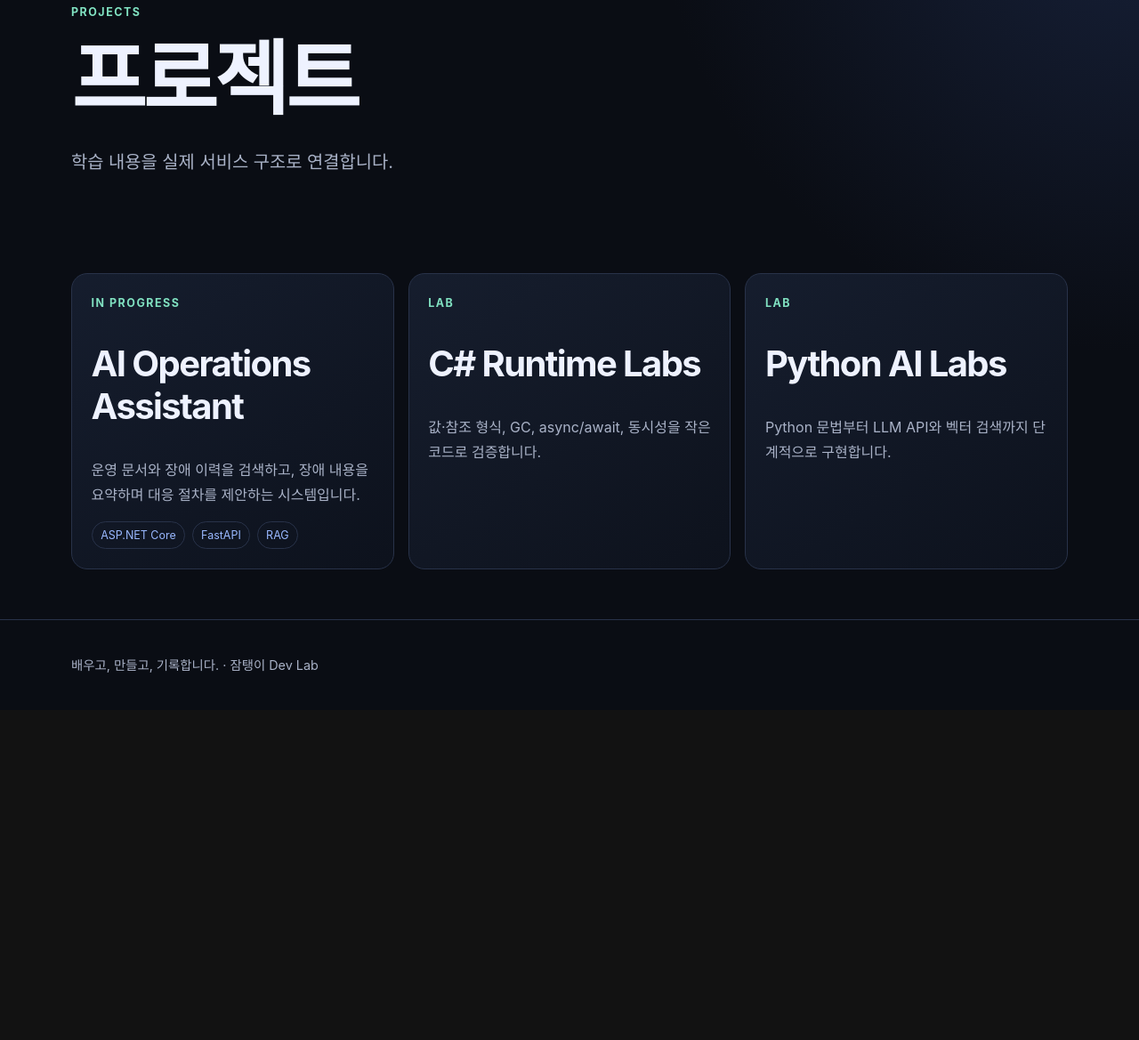
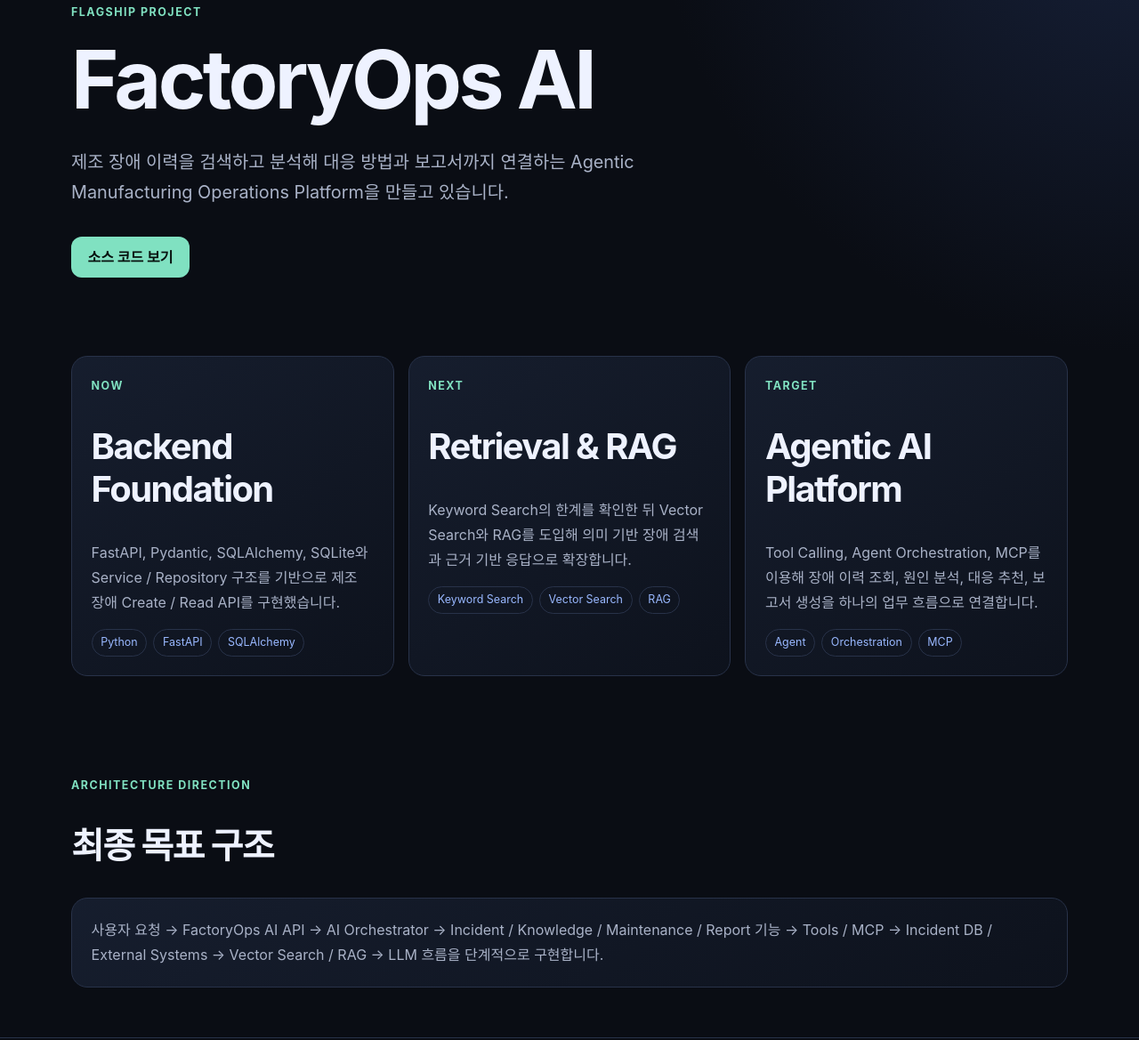
Before and after one commit to jaedark/jamtaeng-dev-lab, an Astro site: page /jamtaeng-dev-lab/projects in a window 1280 px wide. Shown: the part 148-1317 px from the top of the page at 89% size. Before the commit the page ends 946 px from the top, so only its background shows below. Built offline with nearby package versions, Linux system fonts and the light colour scheme; Astro itself is replaced by a stand-in of ours.

Commit message:
feat: make FactoryOps AI the flagship project

```diff
--- a/src/pages/projects/index.astro
+++ b/src/pages/projects/index.astro
@@ -1,13 +1,44 @@
 ---
 import BaseLayout from '../../layouts/BaseLayout.astro';
 ---
-<BaseLayout title="프로젝트 | 잠탱이 Dev Lab">
-  <header class="page-head container"><div class="eyebrow">Projects</div><h1>프로젝트</h1><p class="lead">학습 내용을 실제 서비스 구조로 연결합니다.</p></header>
+<BaseLayout title="프로젝트 | 잠탱이 Dev Lab" description="FactoryOps AI의 구현 현황과 기술 로드맵을 정리합니다.">
+  <header class="page-head container">
+    <div class="eyebrow">Flagship Project</div>
+    <h1>FactoryOps AI</h1>
+    <p class="lead">제조 장애 이력을 검색하고 분석해 대응 방법과 보고서까지 연결하는 Agentic Manufacturing Operations Platform을 만들고 있습니다.</p>
+    <div class="actions">
+      <a class="button primary" href="https://github.com/jaedark/factoryops-ai" target="_blank" rel="noreferrer">소스 코드 보기</a>
+    </div>
+  </header>
+
   <section class="section container">
     <div class="grid">
-      <article class="card"><div class="eyebrow">In progress</div><h2>AI Operations Assistant</h2><p>운영 문서와 장애 이력을 검색하고, 장애 내용을 요약하며 대응 절차를 제안하는 시스템입니다.</p><div class="tags"><span class="tag">ASP.NET Core</span><span class="tag">FastAPI</span><span class="tag">RAG</span></div></article>
-      <article class="card"><div class="eyebrow">Lab</div><h2>C# Runtime Labs</h2><p>값·참조 형식, GC, async/await, 동시성을 작은 코드로 검증합니다.</p></article>
-      <article class="card"><div class="eyebrow">Lab</div><h2>Python AI Labs</h2><p>Python 문법부터 LLM API와 벡터 검색까지 단계적으로 구현합니다.</p></article>
+      <article class="card">
+        <div class="eyebrow">Now</div>
+        <h2>Backend Foundation</h2>
+        <p>FastAPI, Pydantic, SQLAlchemy, SQLite와 Service / Repository 구조를 기반으로 제조 장애 Create / Read API를 구현했습니다.</p>
+        <div class="tags"><span class="tag">Python</span><span class="tag">FastAPI</span><span class="tag">SQLAlchemy</span></div>
+      </article>
+      <article class="card">
+        <div class="eyebrow">Next</div>
+        <h2>Retrieval & RAG</h2>
+        <p>Keyword Search의 한계를 확인한 뒤 Vector Search와 RAG를 도입해 의미 기반 장애 검색과 근거 기반 응답으로 확장합니다.</p>
+        <div class="tags"><span class="tag">Keyword Search</span><span class="tag">Vector Search</span><span class="tag">RAG</span></div>
+      </article>
+      <article class="card">
+        <div class="eyebrow">Target</div>
+        <h2>Agentic AI Platform</h2>
+        <p>Tool Calling, Agent Orchestration, MCP를 이용해 장애 이력 조회, 원인 분석, 대응 추천, 보고서 생성을 하나의 업무 흐름으로 연결합니다.</p>
+        <div class="tags"><span class="tag">Agent</span><span class="tag">Orchestration</span><span class="tag">MCP</span></div>
+      </article>
     </div>
   </section>
+
+  <section class="section container">
+    <div class="eyebrow">Architecture Direction</div>
+    <h2>최종 목표 구조</h2>
+    <article class="card">
+      <p>사용자 요청 → FactoryOps AI API → AI Orchestrator → Incident / Knowledge / Maintenance / Report 기능 → Tools / MCP → Incident DB / External Systems → Vector Search / RAG → LLM 흐름을 단계적으로 구현합니다.</p>
+    </article>
+  </section>
 </BaseLayout>
```
